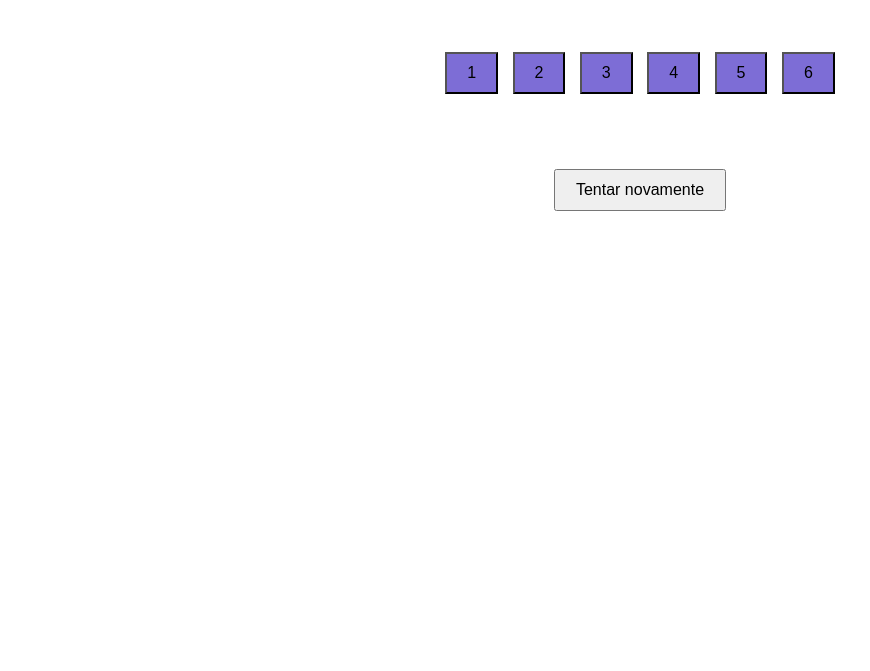
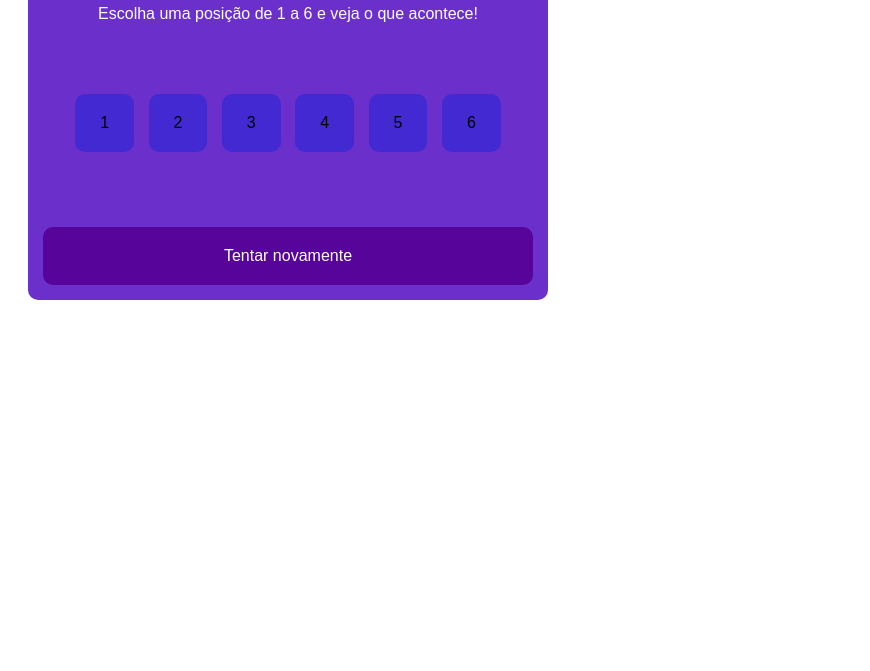
Before and after one commit to Lucasagdev/roleta-russa, a plain HTML site: page index.html in a window 1280 px wide. Shown: the part 129-800 px from the top of the page, without its empty margins (0-870 px from the left). Drawn offline with Linux system fonts and the light colour scheme.

Commit message:
Estilizando o main do projeto

```diff
--- a/index.html
+++ b/index.html
@@ -7,6 +7,7 @@
     <link rel="stylesheet" href="style.css">
 </head>
 <body>
+    <main class="main">
         <h1>Roleta Russa</h1>
         <p>Escolha uma posição de 1 a 6 e veja o que acontece!</p>
         <div class="container">
@@ -21,6 +22,7 @@
         <div class="result" id="result"></div>
 
         <button class="tentar-novamente" onclick="tentarNovamente()">Tentar novamente</button>
+    </main>
 
     <script src="index.js"></script>
 </body>
--- a/style.css
+++ b/style.css
@@ -2,6 +2,16 @@ body {
     font-family: Arial, sans-serif;
     text-align: center;
     padding: 20px;
+}
+
+.main {
+    background-color: rgb(107, 47, 204);
+    color: white;
+    display: flex;
+    flex-direction: column;
+    width: 500px;
+    padding: 10px;
+    border-radius: 10px;
 }
 
 .container {
@@ -9,7 +19,10 @@ body {
 }
 
 .container button {
-    background-color: rgb(125, 109, 214);
+    background-color: rgb(66, 41, 209);
+
+    border-radius: 10px;
+    border: none;
     transition: 0.5s;
 }
 
@@ -25,7 +38,7 @@ body {
 }
 
 button {
-    padding: 10px 20px;
+    padding: 20px 25px;
     margin: 5px;
     font-size: 1em;
     cursor: pointer;
@@ -33,7 +46,12 @@ button {
 }
 
 .tentar-novamente {
+    background-color: rgb(87, 4, 155);
+    color: white;
     margin-top: 50px;
+    border-radius: 10px;
+    border: none;
+
 }
 
 .safe {
```
Lines whose indentation alone changed are shown as unchanged.
